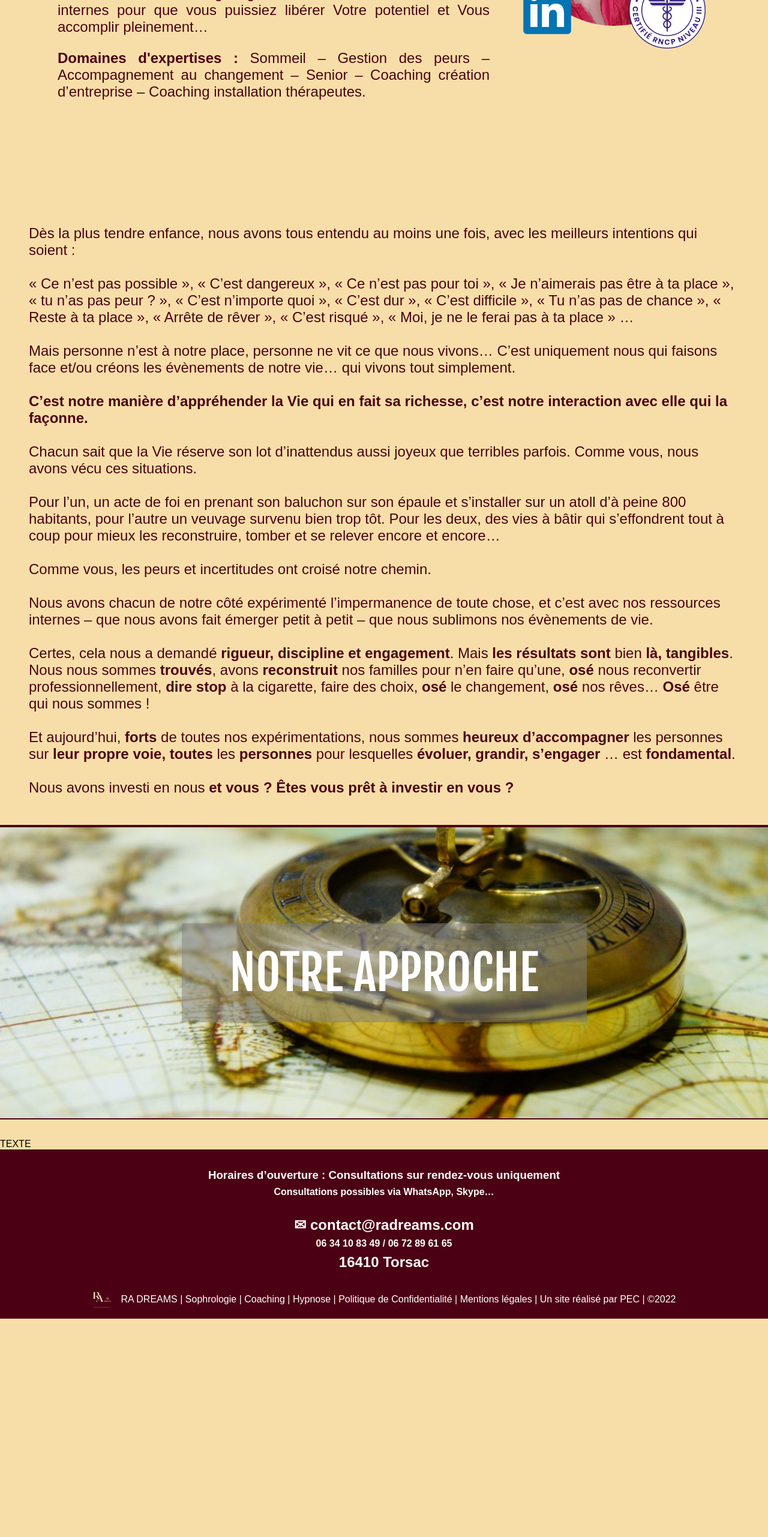
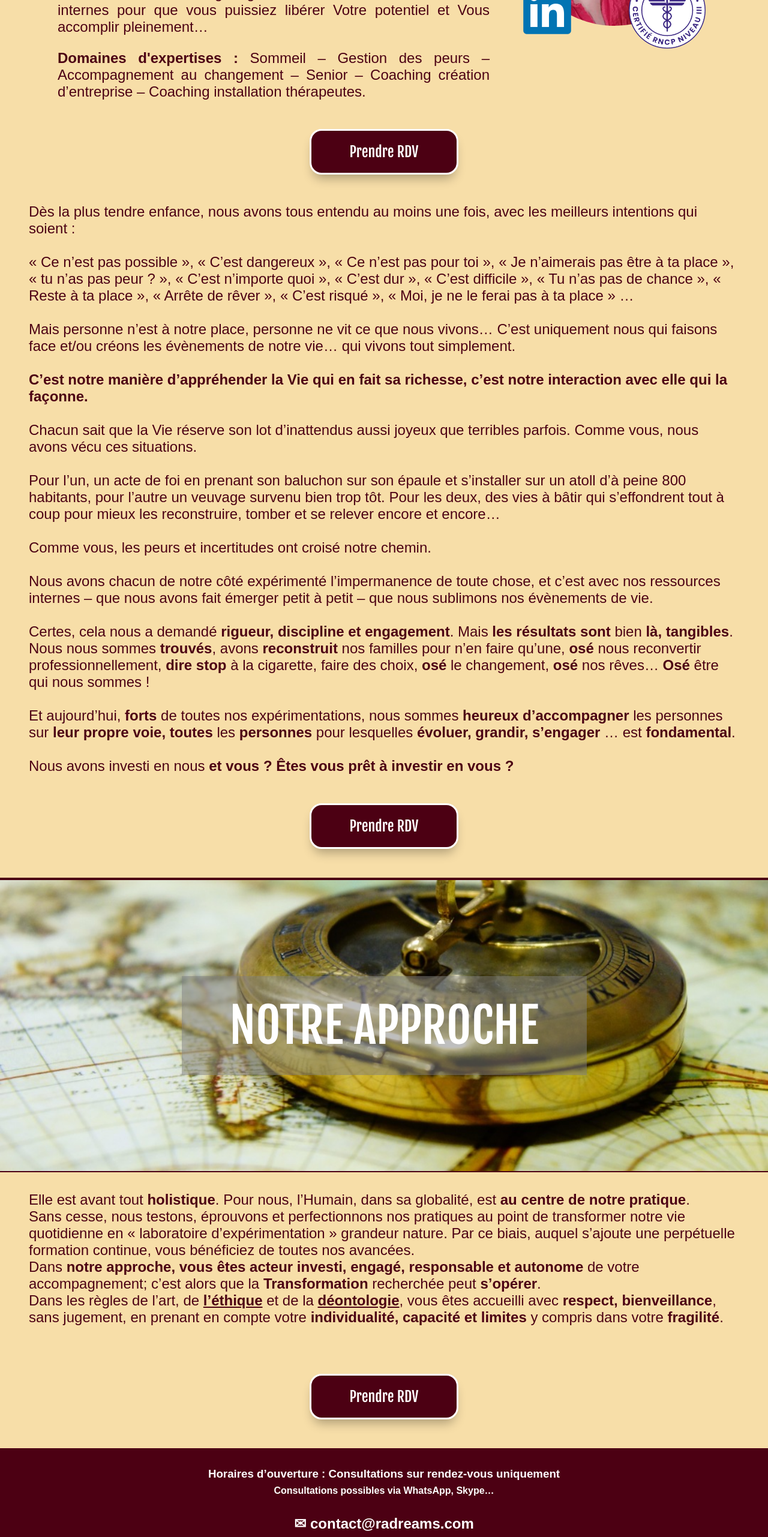
Before and after one commit to Malbrecht194/Radreams, a React (Vite) app: page /portrait in a window 1280 px wide. Shown: the part 1424-3986 px from the top of the page at 60% size. Before the commit the page ends 3622 px from the top, so only its background shows below. Built offline with nearby package versions, Linux system fonts and the light colour scheme; a web font is replaced by a local one.

Commit message:
Page contact banner / Ajout de textes sur applications et outils / fixs

```diff
--- a/src/components/questions/questions.scss
+++ b/src/components/questions/questions.scss
@@ -15,10 +15,9 @@
     &__question {
         display: flex;
         flex-direction: column;
-        row-gap: 1rem;
         justify-content: center;
         padding: 1rem 1rem 0;
-        margin-bottom: 2rem;
+        margin-bottom: 5px;
         background-color: #e2c573;
         border: solid 1px map-get($map: $colors, $key: couleurPrimaire);
 
@@ -43,11 +42,11 @@
             font-size: larger;
             max-height: 0;
             overflow: hidden;
-            transition: max-height 0.2s ease-in-out;
+            transition: max-height 0.3s ease-in-out;
 
             &.showContent {
                 max-height: 200px;
-                transition: max-height 0.3s ease;
+                transition: max-height 0.4s ease;
             }
         }
     }
--- a/src/components/tools/tools.scss
+++ b/src/components/tools/tools.scss
@@ -14,7 +14,7 @@
     @include boxShadow();
 
     &__img {
-        width: 450px;
+        width: 100%;
         aspect-ratio: 3/2;
         border-radius: 15px;
         object-fit: cover;
--- a/src/components/workCard/workCard.scss
+++ b/src/components/workCard/workCard.scss
@@ -1,7 +1,7 @@
 .workCard {
     display: flex;
     column-gap: 3rem;
-    margin: 0 3rem 3rem;
+    margin: 0 3rem 0;
     text-align: justify;
 
     &__pictures {
--- a/src/components/workCardReversed/workCardReversed.scss
+++ b/src/components/workCardReversed/workCardReversed.scss
@@ -2,7 +2,7 @@
     display: flex;
     flex-direction: row-reverse;
     column-gap: 3rem;
-    margin: 0 3rem 3rem;
+    margin: 0 3rem 0;
     text-align: justify;
 
     &__pictures {
--- a/src/pages/ApplicationsEtOutils/applicationsEtOutils.scss
+++ b/src/pages/ApplicationsEtOutils/applicationsEtOutils.scss
@@ -0,0 +1,3 @@
+.questionarySection{
+    margin-bottom: 3rem;
+}
--- a/src/pages/ApplicationsEtOutils/index.jsx
+++ b/src/pages/ApplicationsEtOutils/index.jsx
@@ -4,6 +4,7 @@ import Slider from "../../components/slider"
 import Questions from "../../components/questions"
 import BannerPicture from "../../components/bannerPicture"
 import bannerImg from "../../assets/images/transitionImagePotterie.jpeg"
+import Button from "../../components/Button"
 
 export default function ApplicationsEtOutils() {
     const slideData = useLoaderData()
@@ -20,6 +21,7 @@ export default function ApplicationsEtOutils() {
                         <Questions data={data} />
                     </section>
                 ))}
+                <Button buttonTitle="Prendre RDV" buttonLink='/contact' />
             </section>
 
         </>
--- a/src/pages/Contact/contact.scss
+++ b/src/pages/Contact/contact.scss
@@ -1,6 +1,9 @@
 @import "../../scss/utils/variables.scss";
 
-.contact{
+.contact {
+    margin-bottom: 3rem;
+
+    &__head {
         background-color: map-get($map: $colors, $key: couleurSecondaire);
         display: flex;
         width: 100%;
@@ -11,12 +14,16 @@
         line-height: 55px;
         letter-spacing: 5px;
         padding-bottom: 50px;
-    h1{
+
+        &__title {
             width: 100%;
             padding-top: 25px;
             padding-bottom: 25px;
         }
-    p span{
+
+        &__subtitle {
             font-family: serif;
         }
     }
+
+}
--- a/src/pages/Contact/index.jsx
+++ b/src/pages/Contact/index.jsx
@@ -1,14 +1,23 @@
+import BigBanner from "../../components/bigBanner"
+import bigBannerImg from "../../assets/images/Contact.jpg"
 import Form from "../../components/form/index"
 import "./contact.scss"
+import Banner from "../../components/banner"
 
 export default function Contact() {
     return (
         <>
-            <div className="contact">
-                <h1>Charente || Angoulême || Torsac</h1>
-                <p className="gras">✉ <span>contact@radreams.com</span><br/>Consultations sur rdv uniquement<br/>06 34 10 83 49 || 06 72 89 61 65</p>
-            </div>
-            <Form></Form>
+            <BigBanner bigBannerImg={bigBannerImg} bigBannerAlt="Bandeau Contact Enveloppes" />
+            <Banner bannerTitle="NOUS CONTACTER" />
+            <section className="contact">
+                <div className="contact__head">
+                    <h1 className="contact__head__title">Charente || Angoulême || Torsac</h1>
+                    <p className="contact__head__subtitle gras">✉ <span>contact@radreams.com</span><br />Consultations sur rdv uniquement<br />06 34 10 83 49 || 06 72 89 61 65</p>
+                </div>
+                <Form />
+            </section>
+
+
         </>
     )
 }
--- a/src/pages/Portrait/index.jsx
+++ b/src/pages/Portrait/index.jsx
@@ -2,11 +2,12 @@ import BigBanner from "../../components/bigBanner"
 import "./portrait.scss"
 import portraitImg from "../../assets/images/Bandeau notre histoire.jpg";
 import BannerRotated from "../../components/bannerRotated";
-import { useLoaderData } from "react-router-dom";
+import { Link, useLoaderData } from "react-router-dom";
 import WorkCard from "../../components/workCard";
 import WorkCardReversed from "../../components/workCardReversed";
 import BannerPicture from "../../components/bannerPicture";
 import bannerImg from "../../assets/images/bandeauPortrait.jpeg";
+import Button from "../../components/Button";
 export default function Portrait() {
     const workData = useLoaderData()
     return (
@@ -17,6 +18,7 @@ export default function Portrait() {
                 <div className="presentation__praticiens">
                     <WorkCard data={workData[0]} />
                     <WorkCardReversed data={workData[1]} />
+                    <Button buttonTitle="Prendre RDV" buttonLink='/contact' />
                     <p className="presentation__praticiens__content aref">
                         Dès la plus tendre enfance, nous avons tous entendu au moins une fois, avec les meilleurs intentions qui soient : <br /><br />
 
@@ -40,11 +42,18 @@ export default function Portrait() {
 
                         Nous avons investi en nous <span className="gras aref">et vous ? Êtes vous prêt à investir en vous ?</span>
                     </p>
+                    <Button buttonTitle="Prendre RDV" buttonLink='/contact' />
                 </div>
             </section>
             <section className="approche">
                 <BannerPicture bannerPicture={bannerImg} bannerPictureTitle="NOTRE APPROCHE" />
-                <p>TEXTE</p>
+                <p className="approche__texte aref">
+                    Elle est avant tout <span className="gras aref">holistique</span>. Pour nous, l’Humain, dans sa globalité, est <span className="gras aref">au centre de notre pratique</span>. <br />
+                    Sans cesse, nous testons, éprouvons et perfectionnons nos pratiques au point de transformer notre vie quotidienne en « laboratoire d’expérimentation » grandeur nature. Par ce biais, auquel s’ajoute une perpétuelle formation continue, vous bénéficiez de toutes nos avancées. <br />
+                    Dans <span className="gras aref">notre approche, vous êtes acteur investi, engagé, responsable et autonome</span> de votre accompagnement; c’est alors que la <span className="gras aref">Transformation</span> recherchée peut <span className="gras aref">s’opérer</span>. <br />
+                    Dans les règles de l’art, de <Link to="/deontologie"><span className="gras aref approche__texte__link">l’éthique</span></Link> et de la <Link to="/deontologie"><span className="gras aref approche__texte__link">déontologie</span></Link>, vous êtes accueilli avec <span className="gras aref">respect, bienveillance</span>, sans jugement, en prenant en compte votre <span className="gras aref">individualité, capacité et limites</span> y compris dans votre <span className="gras aref">fragilité</span>.
+                </p>
+                <Button buttonTitle="Prendre RDV" buttonLink='/contact' />
             </section>
         </>
     )
--- a/src/pages/Portrait/portrait.scss
+++ b/src/pages/Portrait/portrait.scss
@@ -3,14 +3,14 @@
     rotate: 30deg;
 }
 .presentation{
-    margin: -3rem 3rem 3rem;
+    margin: -3rem 3rem 0;
     color: map-get($map:$colors , $key:couleurPrimaire );
     font-size: x-large;
     &__praticiens{
-        margin-top: 3rem;
-        &__content{
-            margin-top: 13rem;
-        }
+        display: flex;
+        flex-direction: column;
+        row-gap: 3rem;
+        margin: 3rem 0 3rem;
     }
 }
 
@@ -18,4 +18,14 @@
     display: flex;
     flex-direction: column;
     row-gap: 2rem;
+    color: map-get($map:$colors , $key:couleurPrimaire );
+    font-size: x-large;
+    margin-bottom: 3rem;
+    &__texte{
+        margin: 0 3rem 3rem;
+        &__link{
+            text-decoration: underline;
+        }
+    }
+
 }
```
Lines whose indentation alone changed are shown as unchanged.
